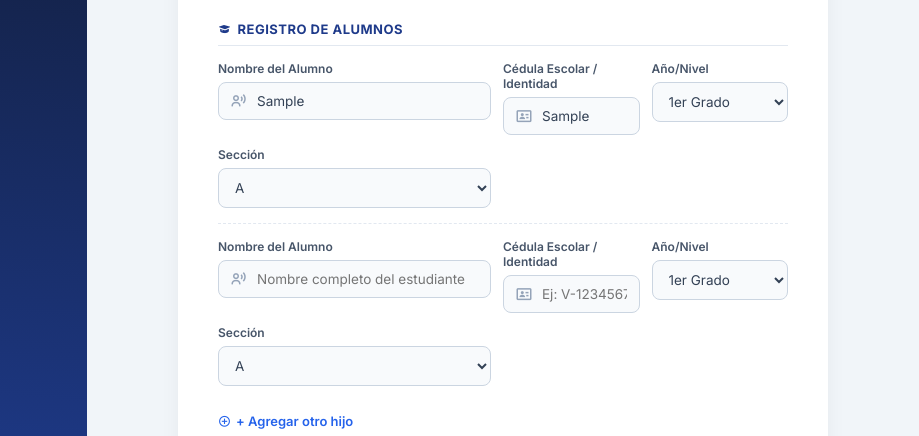
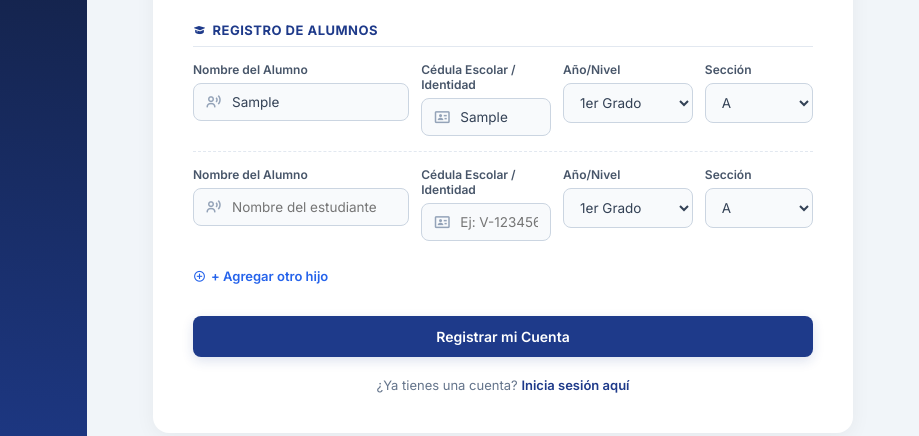
Before and after one commit to Adrian-code-maker/sistema-pagos-colegio, a website: page public/registro.html in a window 1280 px wide. Both pictures are taken after typing "Sample", "Sample", "name@example.com", "Sample123", "Sample", "Sample" into the empty fields and a click on the button "+ Agregar otro hijo". Shown: the part 316-752 px from the top of the page, 361-1280 px from the left. Drawn offline with nearby package versions, Linux system fonts and the light colour scheme.

Commit message:
Update registro.html

```diff
--- a/public/registro.html
+++ b/public/registro.html
@@ -11,13 +11,14 @@
         * { box-sizing: border-box; margin: 0; padding: 0; font-family: 'Inter', sans-serif; }
         body { background: #f1f5f9; min-height: 100vh; display: flex; flex-direction: row; }
 
+        /* Diseño elegante de pantalla dividida */
         .sidebar { background: linear-gradient(185deg, var(--bg) 0%, var(--primary) 100%); width: 35%; color: white; display: flex; flex-direction: column; justify-content: center; align-items: center; padding: 40px; text-align: center; position: fixed; height: 100vh; left: 0; top: 0; }
         .sidebar img { height: 90px; background: white; border-radius: 50%; padding: 6px; box-shadow: 0 10px 25px rgba(0,0,0,0.2); margin-bottom: 20px; }
         .sidebar h2 { font-size: 24px; font-weight: 700; margin-bottom: 15px; }
         .sidebar p { font-size: 14px; opacity: 0.8; line-height: 1.6; max-width: 280px; }
 
         .form-container { width: 65%; margin-left: 35%; padding: 50px 60px; display: flex; justify-content: center; align-items: center; }
-        .register-card { background: white; width: 100%; max-width: 650px; padding: 40px; border-radius: 16px; box-shadow: 0 4px 20px rgba(0,0,0,0.05); }
+        .register-card { background: white; width: 100%; max-width: 700px; padding: 40px; border-radius: 16px; box-shadow: 0 4px 20px rgba(0,0,0,0.05); }
 
         h3 { font-size: 20px; color: var(--bg); font-weight: 700; margin-bottom: 25px; display: flex; align-items: center; gap: 8px; }
         .section-title { font-size: 13px; font-weight: 700; color: var(--primary); text-transform: uppercase; letter-spacing: 0.5px; margin: 25px 0 15px 0; display: flex; align-items: center; gap: 6px; border-bottom: 1px solid #e2e8f0; padding-bottom: 8px; }
@@ -34,7 +35,8 @@
 
         select.form-control { padding-left: 12px; cursor: pointer; }
 
-        .alumno-grid { display: grid; grid-template-columns: 2fr 1fr 1fr; gap: 12px; }
+        /* Cuadrícula limpia de 4 columnas para escritorio */
+        .alumno-grid { display: grid; grid-template-columns: 2fr 1.2fr 1.2fr 1fr; gap: 12px; }
 
         .btn-add { background: none; border: none; color: #2563eb; font-weight: 600; font-size: 13px; cursor: pointer; margin-top: 12px; display: inline-flex; align-items: center; gap: 5px; transition: 0.2s; }
         .btn-add:hover { color: var(--primary); }
@@ -45,7 +47,7 @@
         .footer-link { margin-top: 20px; font-size: 13px; color: #64748b; text-align: center; }
         .footer-link a { color: var(--primary); font-weight: 600; text-decoration: none; }
 
-        /* REESTRUCTURACIÓN MÓVIL EXCLUSIVA */
+        /* Ajustes súper responsivos para teléfonos */
         @media (max-width: 768px) {
             body { flex-direction: column; }
             .sidebar { position: static; width: 100%; height: auto; padding: 30px 15px; }
@@ -115,7 +117,7 @@
                                 <label>Nombre del Alumno</label>
                                 <div class="input-wrapper">
                                     <i class='bx bx-user-voice'></i>
-                                    <input type="text" class="form-control nomAlu" required placeholder="Nombre completo del estudiante">
+                                    <input type="text" class="form-control nomAlu" required placeholder="Nombre del estudiante">
                                 </div>
                             </div>
                             <div class="form-group">
@@ -134,11 +136,18 @@
                                     <option>4to Año</option><option>5to Año</option><option>6to Año</option>
                                 </select>
                             </div>
-                                <div class="form-group">
+                            <div class="form-group wrapper-seccion">
                                 <label>Sección</label>
                                 <select class="form-control secAlu">
                                     <option>A</option>
                                     <option>B</option>
+                                </select>
+                            </div>
+                            <div class="form-group wrapper-mencion" style="display:none;">
+                                <label>Mención</label>
+                                <select class="form-control menAlu">
+                                    <option>Telemática</option>
+                                    <option>Laboratorio Clínico</option>
                                 </select>
                             </div>
                         </div>
@@ -157,6 +166,7 @@
     </div>
 
     <script>
+        // Clonador inteligente de filas de alumnos
         function agregarAlumno() {
             const html = `
             <div class="alumno-item" style="margin-top: 15px; border-top: 1px dashed #e2e8f0; padding-top: 15px; margin-bottom: 15px;">
@@ -165,7 +175,7 @@
                         <label>Nombre del Alumno</label>
                         <div class="input-wrapper">
                             <i class='bx bx-user-voice'></i>
-                            <input type="text" class="form-control nomAlu" required placeholder="Nombre completo del estudiante">
+                            <input type="text" class="form-control nomAlu" required placeholder="Nombre del estudiante">
                         </div>
                     </div>
                     <div class="form-group">
@@ -184,21 +194,27 @@
                             <option>4to Año</option><option>5to Año</option><option>6to Año</option>
                         </select>
                     </div>
-                    <div class="form-group">
+                    <div class="form-group wrapper-seccion">
                         <label>Sección</label>
                         <select class="form-control secAlu">
                             <option>A</option>
                             <option>B</option>
                         </select>
                     </div>
+                    <div class="form-group wrapper-mencion" style="display:none;">
+                        <label>Mención</label>
+                        <select class="form-control menAlu">
+                            <option>Telemática</option>
+                            <option>Laboratorio Clínico</option>
+                        </select>
+                    </div>
                 </div>
             </div>`;
             document.getElementById('contenedorAlumnos').insertAdjacentHTML('beforeend', html);
-            const container = document.getElementById('contenedorAlumnos');
-            const newRow = container.lastElementChild;
-            setupAlumnoRow(newRow);
+            setupAlumnoRow(document.getElementById('contenedorAlumnos').lastElementChild);
         }
 
+        // Envío seguro de datos mapeando según el tipo de nivel seleccionado
         document.getElementById('registroForm').addEventListener('submit', async (e) => {
             e.preventDefault();
             const btnSubmit = document.getElementById('btnSubmit');
@@ -209,14 +225,16 @@
             document.querySelectorAll('.alumno-item').forEach(item => {
                 const nivelVal = item.querySelector('.nivAlu').value;
                 const isGrado = /Grado/i.test(nivelVal);
-                const seccionVal = item.querySelector('.secAlu') ? item.querySelector('.secAlu').value : '';
-                const cedulaVal = item.querySelector('.cedAlu') ? item.querySelector('.cedAlu').value : '';
+                const seccionVal = item.querySelector('.secAlu').value;
+                const mencionVal = item.querySelector('.menAlu').value;
+                const cedulaVal = item.querySelector('.cedAlu').value;
+
                 alumnos.push({
                     nombre_completo: item.querySelector('.nomAlu').value,
                     cedula_alumno: cedulaVal,
                     nivel: nivelVal,
-                    seccion: isGrado ? (seccionVal || 'Ninguna') : 'Ninguna',
-                    mencion: 'Ninguna'
+                    seccion: isGrado ? seccionVal : 'Ninguna',
+                    mencion: !isGrado ? mencionVal : 'Ninguna'
                 });
             });
 
@@ -244,20 +262,28 @@
             }
         });
 
+        // El cerebro lógico del cambio dinámico Grado/Año
         function setupAlumnoRow(row) {
             if (!row) return;
             const niv = row.querySelector('.nivAlu');
-            const sec = row.querySelector('.secAlu');
-            const secWrapper = sec ? sec.closest('.form-group') : null;
+            const wrapSeccion = row.querySelector('.wrapper-seccion');
+            const wrapMencion = row.querySelector('.wrapper-mencion');
+
             const updateVisibility = () => {
-                const val = niv.value || '';
-                const isGrado = /Grado/i.test(val);
-                if (secWrapper) secWrapper.style.display = isGrado ? '' : 'none';
-                if (sec) sec.style.display = isGrado ? '' : 'none';
+                const isGrado = /Grado/i.test(niv.value);
+                if (isGrado) {
+                    wrapSeccion.style.display = '';
+                    wrapMencion.style.display = 'none';
+                } else {
+                    wrapSeccion.style.display = 'none';
+                    wrapMencion.style.display = '';
+                }
             };
-            updateVisibility();
-            if (niv) niv.addEventListener('change', updateVisibility);
+            niv.addEventListener('change', updateVisibility);
+            updateVisibility(); // Ejecución inicial al cargar
         }
+
+        // Inicializar la primera fila existente
         document.querySelectorAll('.alumno-item').forEach(r => setupAlumnoRow(r));
     </script>
 </body>
```
Lines whose indentation alone changed are shown as unchanged.
